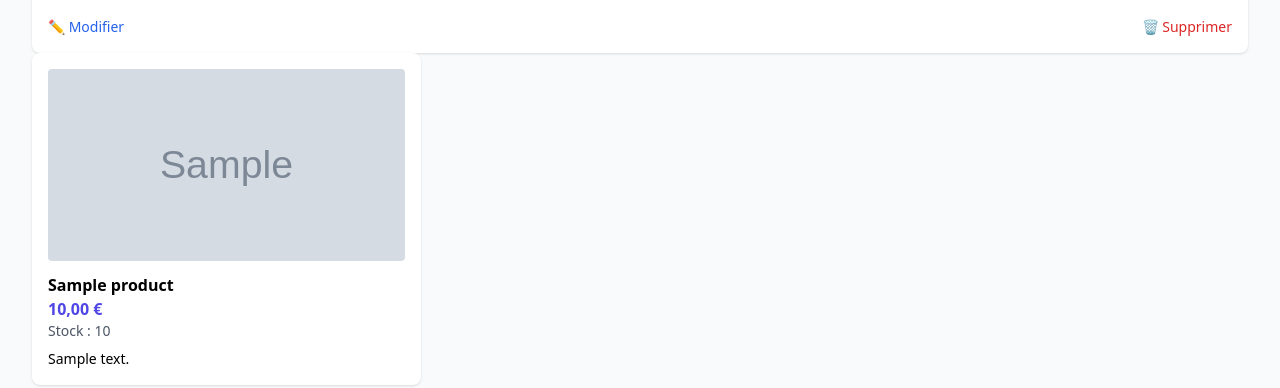
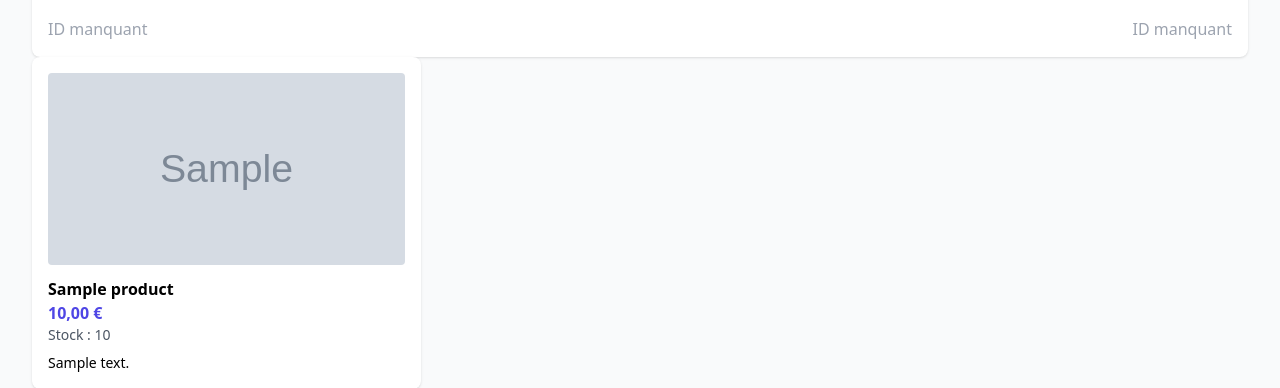
Before and after one commit to klauza25/live_shoping, a Django app: page /dashboard/ in a window 1280 px wide. Shown: the part 503-891 px from the top of the page. Run offline with Django 5.2, Linux system fonts and the light colour scheme; a user stored in the database is signed in; data comes from the database, SQL or seed files in the repository; both versions use the stored data as it was after the commit; tables that the repository leaves empty hold one stand-in row (values such as "Sample post"); grey boxes marked "Sample" are stand-in pictures; some libraries are stand-ins or nearby versions.

Commit message:
Fix: Protection des liens Modifier/Supprimer contre les produits sans ID

```diff
--- a/live_shop/templates/seller_dashboard.html
+++ b/live_shop/templates/seller_dashboard.html
@@ -26,8 +26,16 @@
     <p class="text-sm mt-2">{{ product.description|truncatewords:10 }}</p>
 
     <div class="flex justify-between mt-4">
-        <a href="{% url 'edit_product' product.id %}" class="text-blue-600 hover:underline text-sm">✏️ Modifier</a>
-        <a href="{% url 'delete_product' product.id %}" class="text-red-600 hover:underline text-sm">🗑️ Supprimer</a>
+      {% if product.id %}
+    <a href="{% url 'edit_product' product.id %}" class="text-blue-600 hover:underline text-sm">✏️ Modifier</a>
+{% else %}
+    <span class="text-gray-400">ID manquant</span>
+{% endif %}
+       {% if product.id %}
+    <a href="{% url 'delete_product' product.id %}" class="text-red-600 hover:underline text-sm">🗑️ Supprimer</a>
+{% else %}
+    <span class="text-gray-400">ID manquant</span>
+{% endif %}
     </div>
 </div>
     {% if messages %}
--- a/live_shop/views.py
+++ b/live_shop/views.py
@@ -54,9 +54,10 @@ def seller_dashboard(request):
     if not request.user.profile.is_seller:
         messages.error(request, "Accès refusé. Vous devez être vendeur.")
         return redirect('home')
+    products = Product.objects.filter(seller=request.user).exclude(id__isnull=True)
+    return render(request, 'seller_dashboard.html', {'products': products})
 
-    products = Product.objects.filter(seller=request.user)
-    return render(request, 'seller_dashboard.html', {'products': products})
+
 
 @login_required
 def add_product(request):
```
Also changed, not shown: db.sqlite3.
